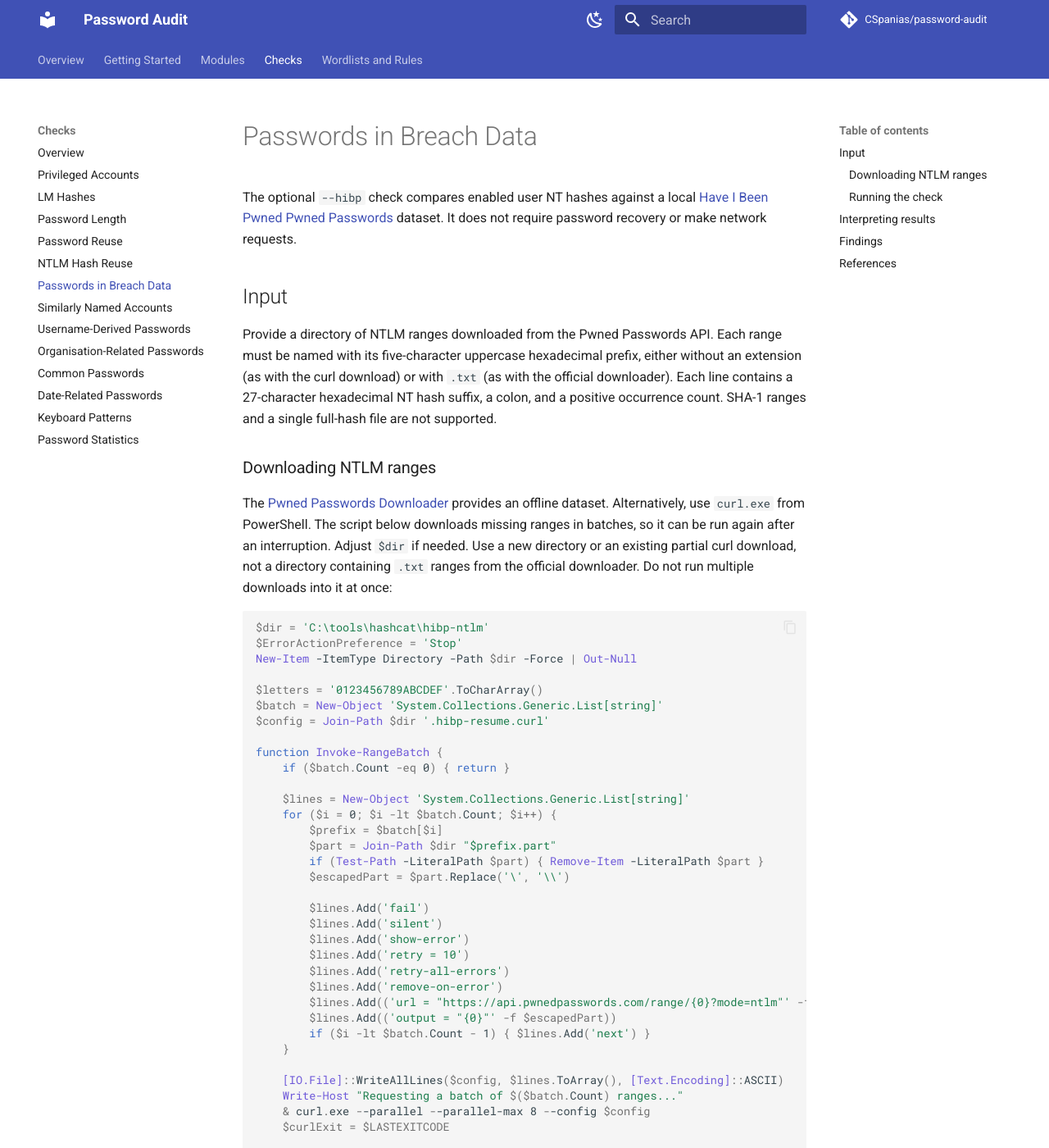
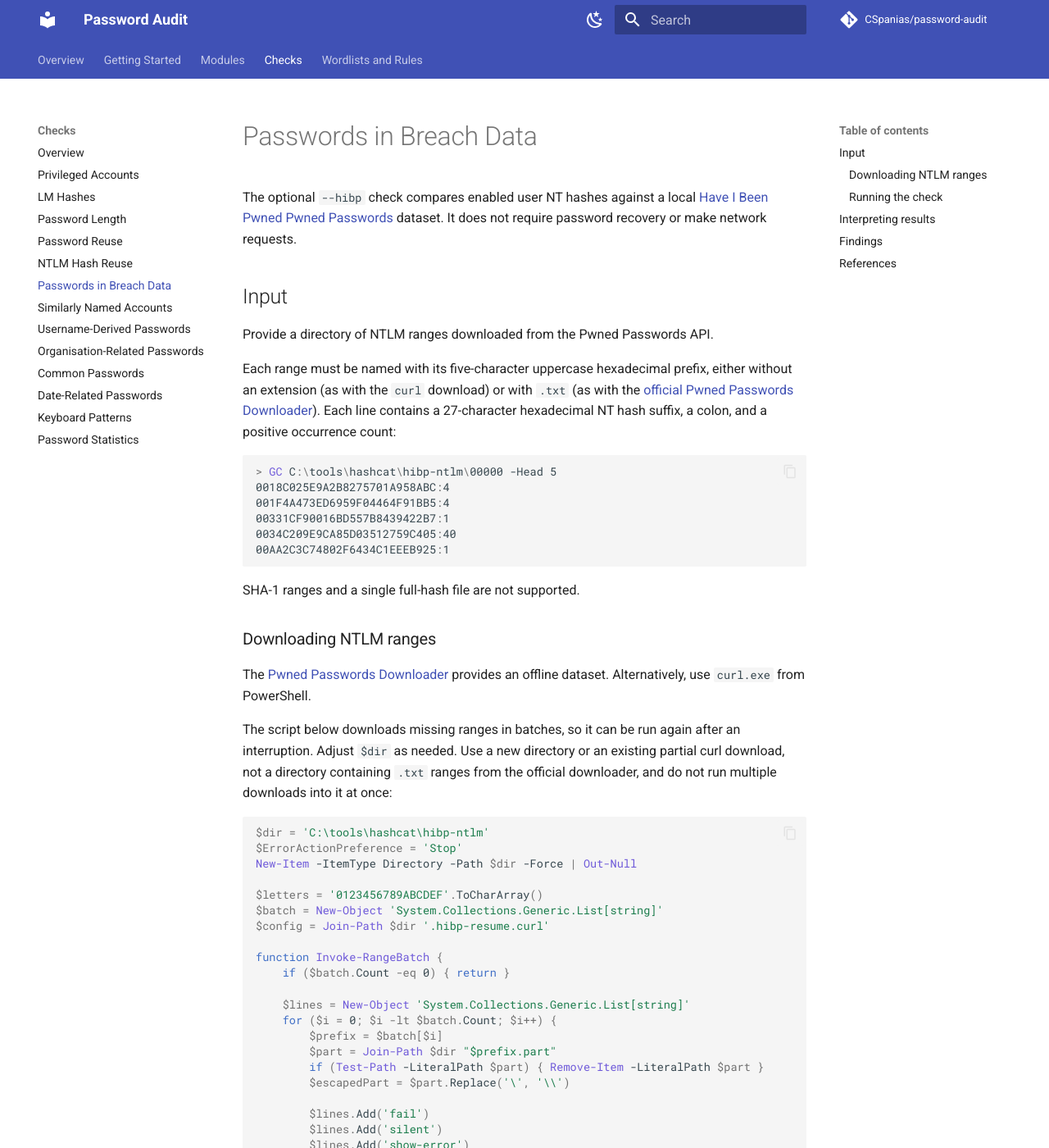
Before and after one commit to CSpanias/password-audit, an MkDocs documentation site: the page built from docs/checks/breached-passwords.md, in a window 1280 px wide and 1400 px high. Shown: the whole window at 82% size. Built offline with MkDocs 1.6.1 and Material for MkDocs 9.7.7, drawn with Linux system fonts in a browser that asks for light colours; comment, search, counter and statistics services are not loaded; some of the changed text lies outside the part shown.

Commit message:
Refined docs.

````diff
--- a/docs/checks/breached-passwords.md
+++ b/docs/checks/breached-passwords.md
@@ -7,20 +7,33 @@ dataset. It does not require password recovery or make network requests.
 ## Input
 
 Provide a directory of NTLM ranges downloaded from the Pwned Passwords API.
-Each range must be named with its five-character uppercase hexadecimal
-prefix, either without an extension (as with the curl download) or with
-`.txt` (as with the official downloader). Each line contains a 27-character
-hexadecimal NT hash suffix, a colon, and a positive occurrence count.
+
+Each range must be named with its five-character uppercase hexadecimal prefix,
+either without an extension (as with the `curl` download) or with `.txt` (as
+with the [official Pwned Passwords Downloader](https://github.com/HaveIBeenPwned/PwnedPasswordsDownloader#what-is-haveibeenpwned-downloader)).
+Each line contains a 27-character hexadecimal NT hash suffix, a colon, and a
+positive occurrence count:
+
+```powershell
+> GC C:\tools\hashcat\hibp-ntlm\00000 -Head 5
+0018C025E9A2B8275701A958ABC:4
+001F4A473ED6959F04464F91BB5:4
+00331CF90016BD557B8439422B7:1
+0034C209E9CA85D03512759C405:40
+00AA2C3C74802F6434C1EEEB925:1
+```
+
 SHA-1 ranges and a single full-hash file are not supported.
 
 ### Downloading NTLM ranges
 
 The [Pwned Passwords Downloader](https://github.com/HaveIBeenPwned/PwnedPasswordsDownloader#what-is-haveibeenpwned-downloader)
 provides an offline dataset. Alternatively, use `curl.exe` from PowerShell.
+
 The script below downloads missing ranges in batches, so it can be run again
-after an interruption. Adjust `$dir` if needed. Use a new directory or an
+after an interruption. Adjust `$dir` as needed. Use a new directory or an
 existing partial curl download, not a directory containing `.txt` ranges from
-the official downloader. Do not run multiple downloads into it at once:
+the official downloader, and do not run multiple downloads into it at once:
 
 ```powershell
 $dir = 'C:\tools\hashcat\hibp-ntlm'
@@ -96,10 +109,11 @@ if (Test-Path -LiteralPath $config) { Remove-Item -LiteralPath $config }
 
 The full download contains 1,048,576 range files. The script skips existing
 range files and writes new downloads to temporary `.part` files before moving
-them into place. If interrupted, run it again. Existing files are not verified
-and may include incomplete downloads from earlier attempts; for a reliable
-dataset, download them again into a new, empty directory. Counting files alone
-does not establish their integrity.
+them into place. If interrupted, run it again.
+
+Existing files are not verified and may include incomplete downloads from
+earlier attempts; for a reliable dataset, download them again into a new, empty
+directory. Counting files alone does not establish their integrity.
 
 ### Running the check
 
@@ -121,8 +135,8 @@ syntax and presence of required files cannot detect every truncated or
 outdated file. Results depend on the supplied dataset's completeness and
 age; a non-match does not establish that a password is safe.
 
-A matching hash indicates that the password is represented in the dataset,
-not that the account itself appeared in a breach. Hash collisions are
+**A matching hash indicates that the password is represented in the dataset,
+not that the account itself appeared in a breach**; hash collisions are
 theoretically possible. Counts refer to affected accounts, not unique
 passwords or distinct breaches, and may overlap with other findings.
 
````
